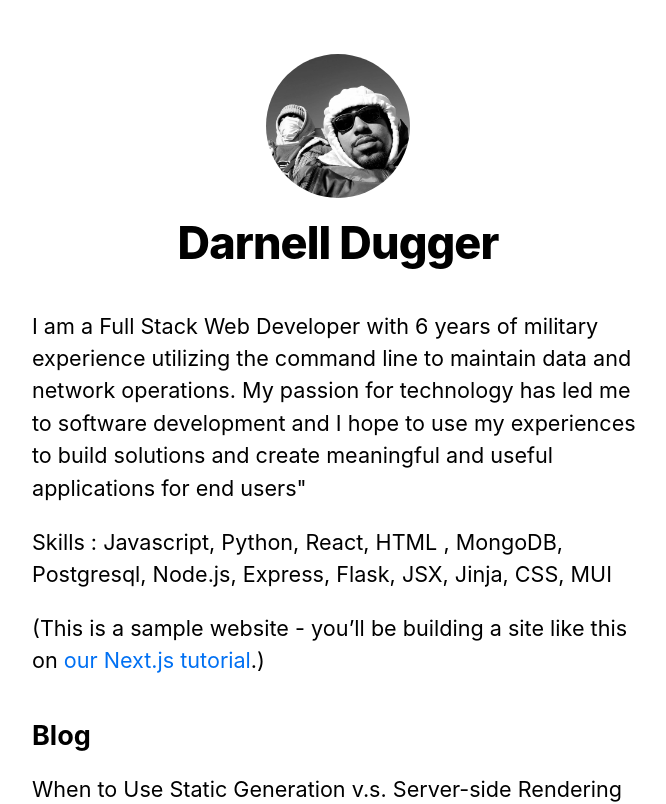
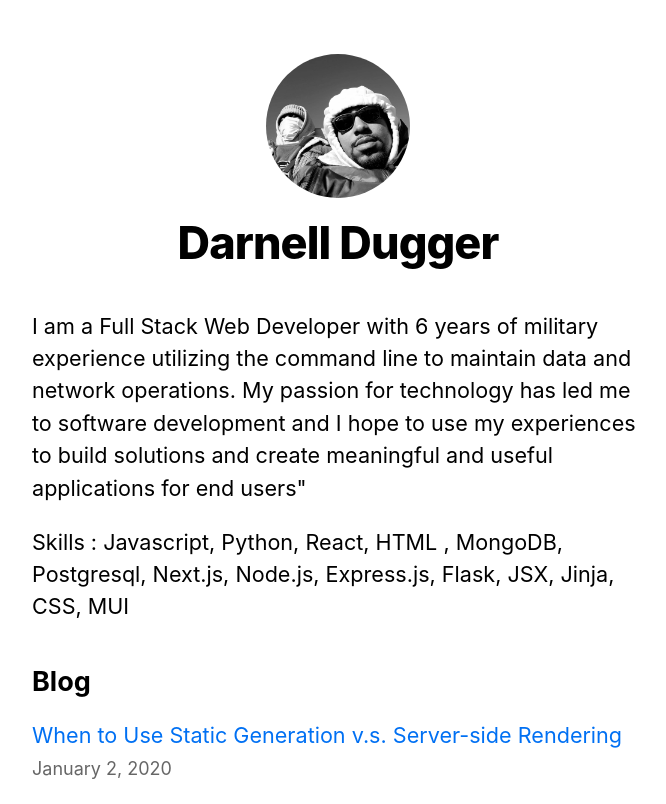
Before and after one commit to darnelldugger/nextjs-blog, a Next.js app: page / in a window 1280 px wide. Shown: the top 804 px of the page, without its empty margins (302-968 px from the left). Built offline with nearby package versions, Linux system fonts and the light colour scheme.

Commit message:
add links to blog pages

```diff
--- a/pages/index.js
+++ b/pages/index.js
@@ -23,11 +23,7 @@ export default function Home({ allPostsData }) {
         <p>I am a Full Stack Web Developer with 6 years of military experience utilizing the command line to maintain data and network operations. My passion for technology has led me to software development and I hope to use my  experiences to build solutions and create meaningful and useful applications for end users"
         </p>
         <p>
-          Skills : Javascript, Python, React, HTML , MongoDB, Postgresql, Node.js, Express, Flask, JSX, Jinja, CSS, MUI
-        </p>
-        <p>
-          (This is a sample website - you’ll be building a site like this on{' '}
-          <a href="https://nextjs.org/learn">our Next.js tutorial</a>.)
+          Skills : Javascript, Python, React, HTML , MongoDB, Postgresql, Next.js, Node.js, Express.js, Flask, JSX, Jinja, CSS, MUI
         </p>
       </section>
       <section className={`${utilStyles.headingMd} ${utilStyles.padding1px}`}>
@@ -35,11 +31,13 @@ export default function Home({ allPostsData }) {
         <ul className={utilStyles.list}>
           {allPostsData.map(({ id, date, title }) => (
             <li className={utilStyles.listItem} key={id}>
-              {title}
+              <Link href={`/posts/${id}`}>
+                <a>{title}</a>
+              </Link>
               <br />
-              {id}
-              <br />
-              {date}
+              <small className={utilStyles.lightText}>
+                <Date dateString={date} />
+              </small>
             </li>
           ))}
         </ul>
```
